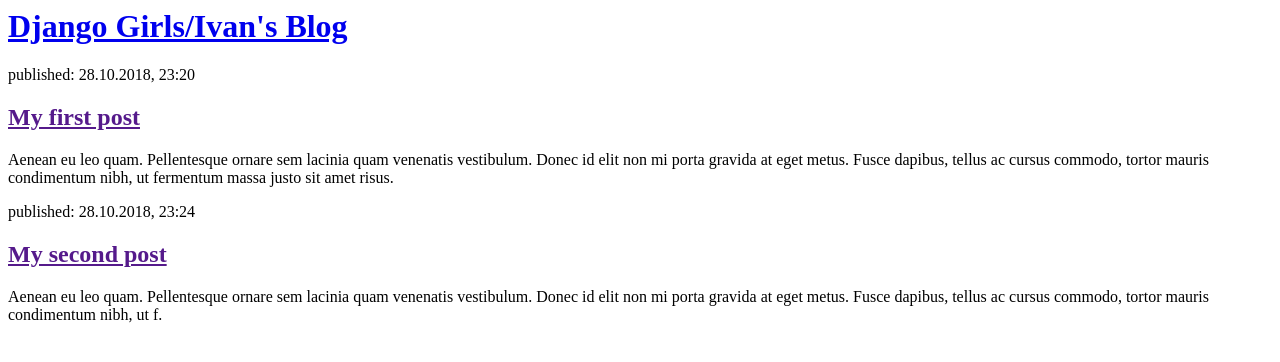
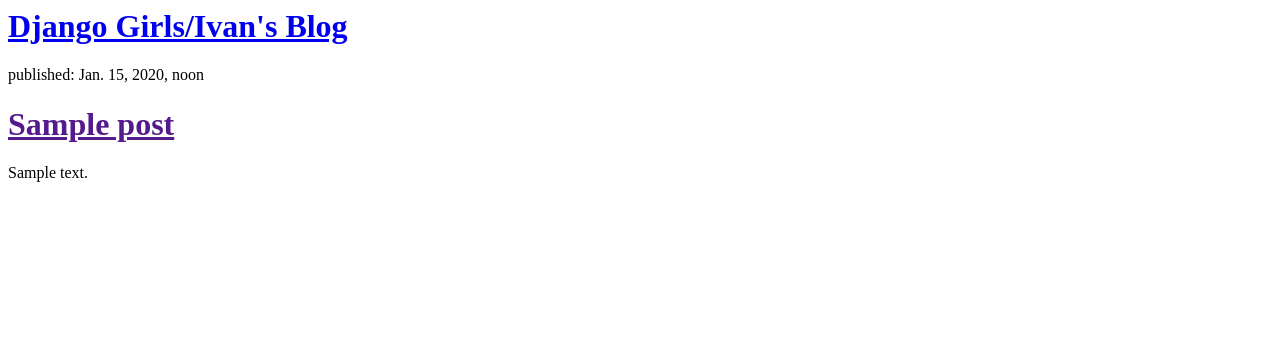
Before and after one commit to IvanPrytula/my-first-blog, a Django app: template blog/templates/blog/post_list.html in a window 1280 px wide. Shown: the top 362 px of the page. Run offline with Django 3.2, Linux system fonts and the light colour scheme; the template is opened without the code that fills it: values that come from a table or form of the project are taken from there, others are empty; tables that the repository leaves empty hold one stand-in row (values such as "Sample post").

Commit message:
Modified templates to display posts from database.

```diff
--- a/blog/templates/blog/post_list.html
+++ b/blog/templates/blog/post_list.html
@@ -7,16 +7,12 @@
             <h1><a href="/">Django Girls/Ivan's Blog</a></h1>
         </div>
 
-        <div>
-            <p>published: 28.10.2018, 23:20</p>
-            <h2><a href="">My first post</a></h2>
-            <p>Aenean eu leo quam. Pellentesque ornare sem lacinia quam venenatis vestibulum. Donec id elit non mi porta gravida at eget metus. Fusce dapibus, tellus ac cursus commodo, tortor mauris condimentum nibh, ut fermentum massa justo sit amet risus.</p>
-        </div>
-
-        <div>
-            <p>published: 28.10.2018, 23:24</p>
-            <h2><a href="">My second post</a></h2>
-            <p>Aenean eu leo quam. Pellentesque ornare sem lacinia quam venenatis vestibulum. Donec id elit non mi porta gravida at eget metus. Fusce dapibus, tellus ac cursus commodo, tortor mauris condimentum nibh, ut f.</p>
-        </div>
+        {% for post in posts %}
+            <div>
+                <p>published: {{ post.published_date }}</p>
+                <h1><a href="">{{ post.title }}</a></h1>
+                <p>{{ post.text|linebreaksbr }}</p>
+            </div>
+        {% endfor %}
     </body>
 </html>
--- a/blog/views.py
+++ b/blog/views.py
@@ -1,6 +1,8 @@
 from django.shortcuts import render
-
+from django.utils import timezone
+from .models import Post
 
 # Create your views here.
 def post_list(request):
-    return render(request, 'blog/post_list.html', {})
+    posts = Post.objects.filter(published_date__lte=timezone.now()).order_by('published_date')
+    return render(request, 'blog/post_list.html', {'posts' : posts})
```
Also changed, not shown: blog/models.py (line endings or trailing spaces).
